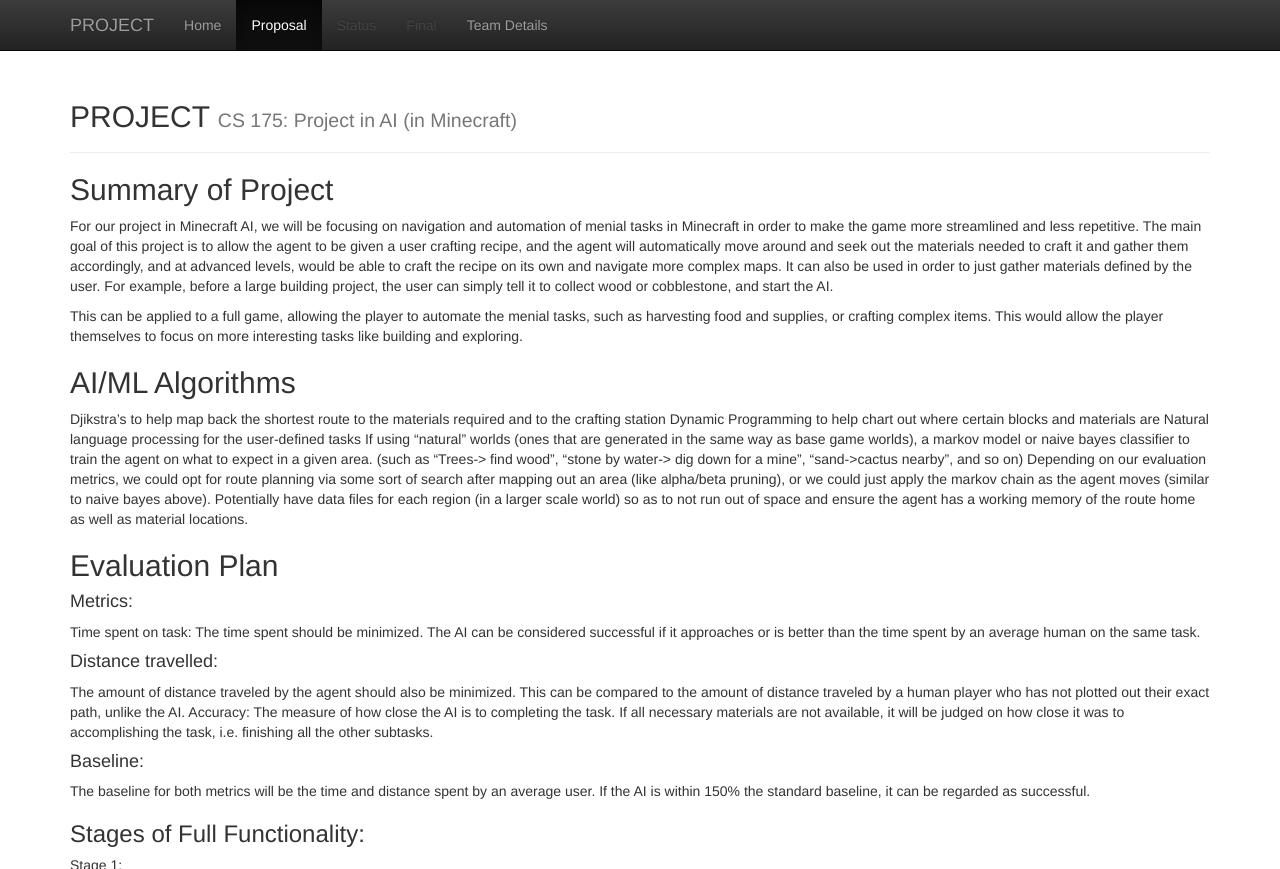
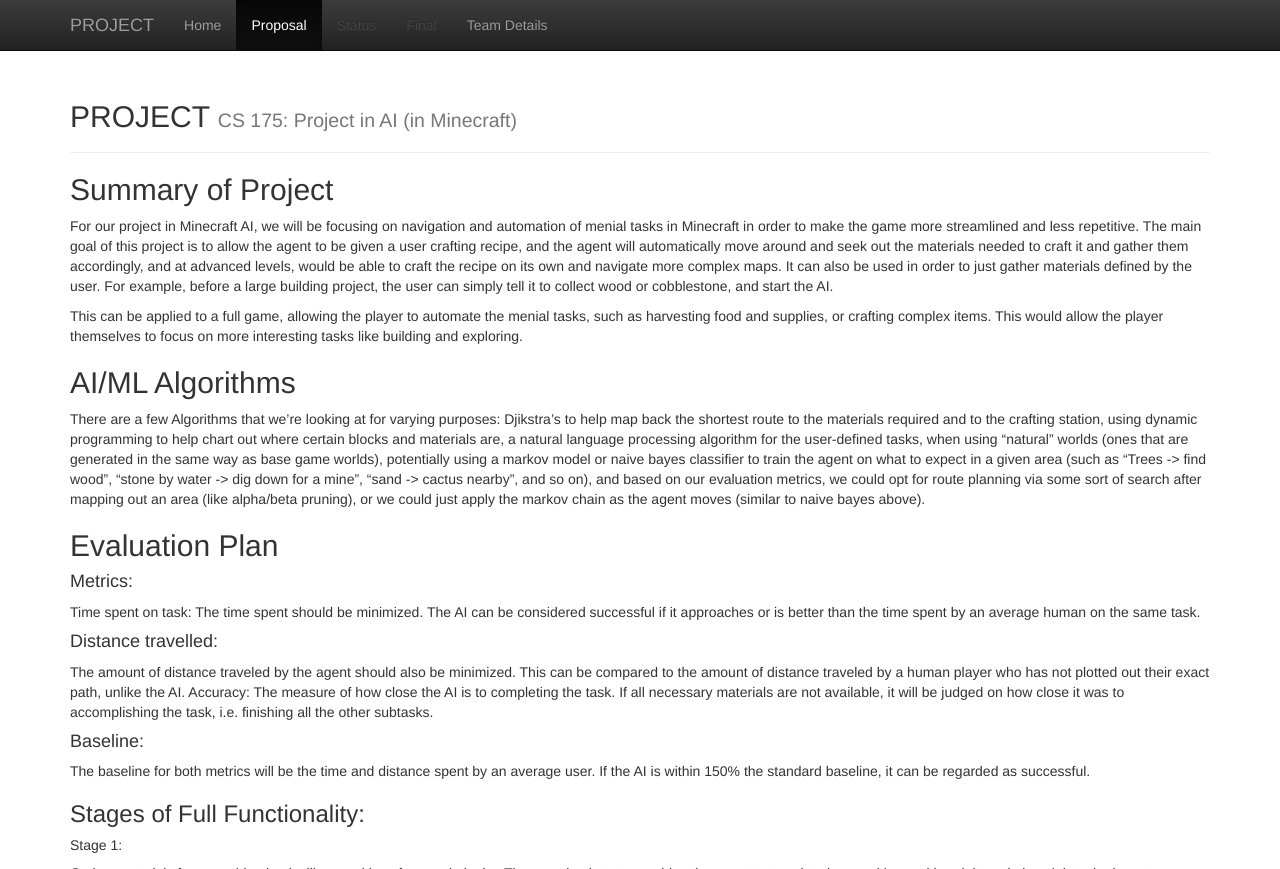
Before and after one commit to dheyay/mAIncrafters, a Jekyll site: the page built from docs/proposal.md, in a window 1280 px wide and 900 px high, cut to the strip 0-869 px from the top of the window. Built offline with Jekyll 4.4.1, drawn with Linux system fonts in a browser that asks for light colours; some of the changed text lies outside the part shown.

Commit message:
Update proposal.md

```diff
--- a/docs/proposal.md
+++ b/docs/proposal.md
@@ -10,11 +10,7 @@
 This can be applied to a full game, allowing the player to automate the menial tasks, such as harvesting food and supplies, or crafting complex items. This would allow the player themselves to focus on more interesting tasks like building and exploring.
 
 ## AI/ML Algorithms
-Djikstra’s to help map back the shortest route to the materials required and to the crafting station
-Dynamic Programming to help chart out where certain blocks and materials are
-Natural language processing for the user-defined tasks
-If using “natural” worlds (ones that are generated in the same way as base game worlds), a markov model or naive bayes classifier to train the agent on what to expect in a given area. (such as “Trees-> find wood”, “stone by water-> dig down for a mine”, “sand->cactus nearby”, and so on)
-Depending on our evaluation metrics, we could opt for route planning via some sort of search after mapping out an area (like alpha/beta pruning), or we could just apply the markov chain as the agent moves (similar to naive bayes above). Potentially have data files for each region (in a larger scale world) so as to not run out of space and ensure the agent has a working memory of the route home as well as material locations.
+There are a few Algorithms that we're looking at for varying purposes: Djikstra’s to help map back the shortest route to the materials required and to the crafting station, using dynamic programming to help chart out where certain blocks and materials are, a natural language processing algorithm for the user-defined tasks, when using “natural” worlds (ones that are generated in the same way as base game worlds), potentially using a markov model or naive bayes classifier to train the agent on what to expect in a given area (such as “Trees -> find wood”, “stone by water -> dig down for a mine”, “sand -> cactus nearby”, and so on), and based on our evaluation metrics, we could opt for route planning via some sort of search after mapping out an area (like alpha/beta pruning), or we could just apply the markov chain as the agent moves (similar to naive bayes above).
 
 
 ## Evaluation Plan
@@ -22,12 +18,15 @@
 #### Metrics:
 Time spent on task: The time spent should be minimized. The AI can be considered successful if it approaches or is better than the time spent by an average human on the same task.
 
+
 #### Distance travelled:
 The amount of distance traveled by the agent should also be minimized. This can be compared to the amount of distance traveled by a human player who has not plotted out their exact path, unlike the AI.
 Accuracy: The measure of how close the AI is to completing the task. If all necessary materials are not available, it will be judged on how close it was to accomplishing the task, i.e. finishing all the other subtasks.
 
+
 #### Baseline:
 The baseline for both metrics will be the time and distance spent by an average user. If the AI is within 150% the standard baseline, it can be regarded as successful.
+
 
 ### Stages of Full Functionality:
 
@@ -36,16 +35,19 @@
 
 ![stage 1](https://user-images.githubusercontent.com/43485198/104982350-54b97d00-59bf-11eb-9def-fabe6ba4c577.png)
 
+
 ##### Stage 2:
 Gather materials for complex items: Iron ore for iron ingots for iron pickaxe. Here the agent needs to use the particular type of tool required to gather iron ore, adding another layer of complexity.
 
 ![stage 2](https://user-images.githubusercontent.com/43485198/104982480-9fd39000-59bf-11eb-9153-3c296cfbb588.png)
 
+
 ##### Stage 3:
 Craft items once all materials are in inventory and after having navigated to the crafting table. The layout would be the same as in stage 2, but would require the agent to move to the crafting table and construct items according to a recipe.
 
+
 ##### Sanity cases include:
-Succeeding if it starts with the requested item
-Succeeding if it starts with the requested item away from base, then returns
-Visualization as an inventory management problem, with the agent mapping and exploring the world. If the agent is wandering in circles, something is wrong; if the agent is returning without the materials, something is wrong; if it’s eating resources with no return, something is wrong (assuming allowed); etc.
-Moonshot case: agent consistently and by a large margin outperforms us
+* Succeeding if it starts with the requested item
+* Succeeding if it starts with the requested item away from base, then returns
+* Visualization as an inventory management problem, with the agent mapping and exploring the world. If the agent is wandering in circles, something is wrong; if the agent is returning without the materials, something is wrong; if it’s eating resources with no return, something is wrong (assuming allowed); etc.
+* Moonshot case: agent consistently and by a large margin outperforms us
```
